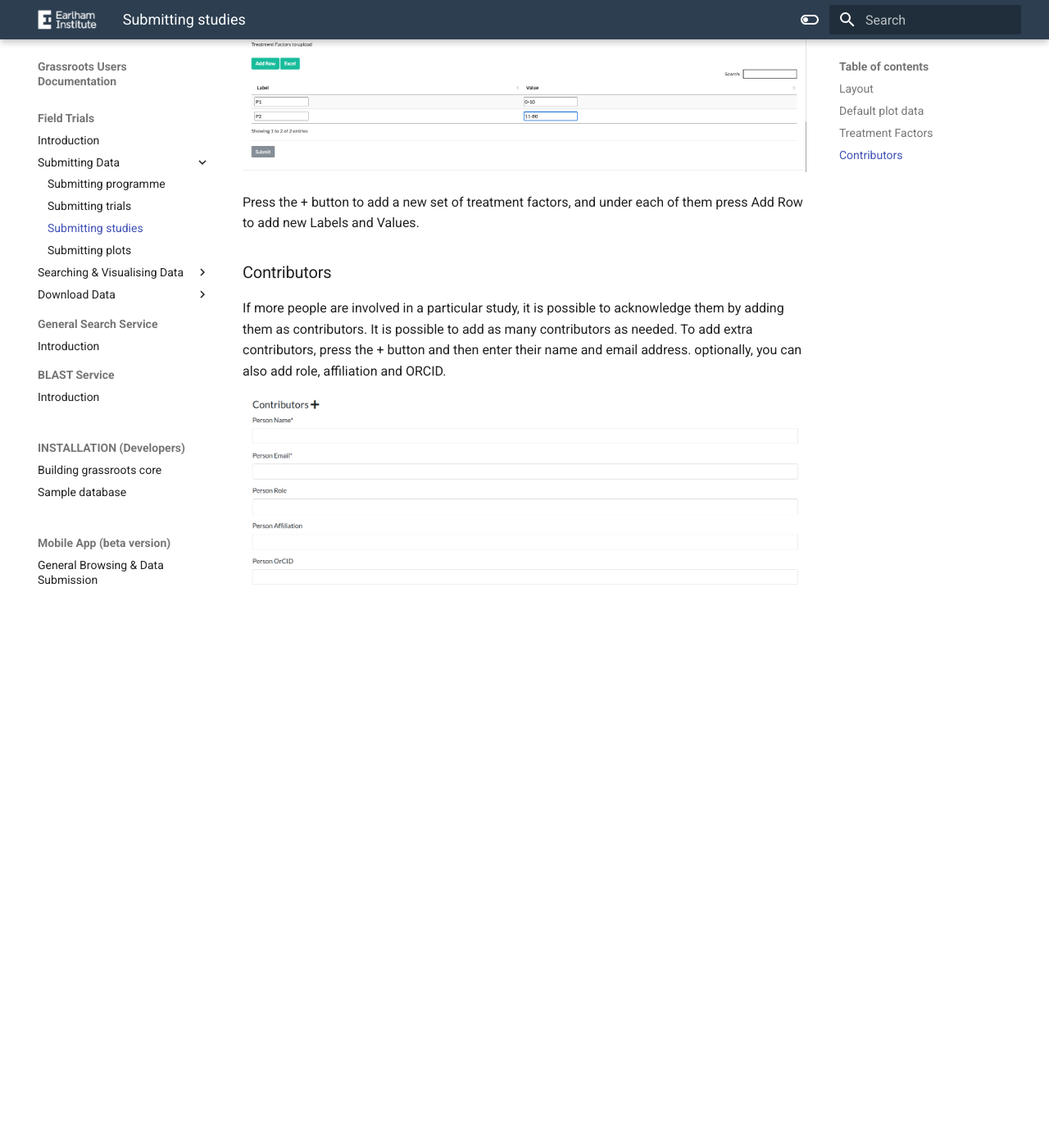
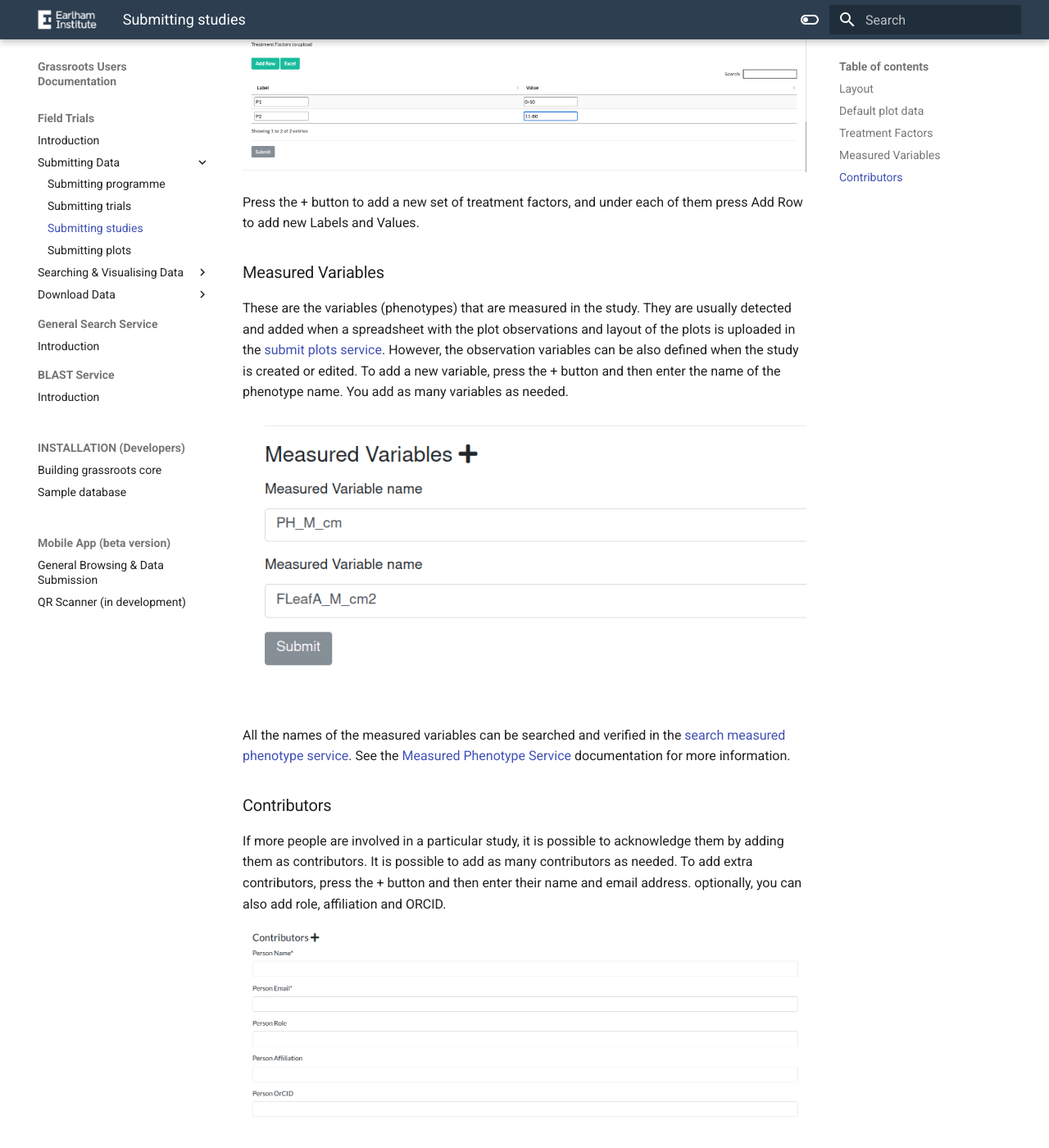
Before and after one commit to DOC-MEX/grassroots_documentation_mkdocs, an MkDocs documentation site: the page built from docs/field_trial/submit_study.md, in a window 1280 px wide and 1400 px high, scrolled down 3867 px. Shown: the whole window at 82% size. Built offline with MkDocs 1.6.1 and Material for MkDocs 9.7.7, drawn with Linux system fonts in a browser that asks for light colours; before the commit the page ends 4617 px from its top, so only the background shows below that.

Commit message:
Update Submit study service (new Measured Variable section)

```diff
--- a/docs/field_trial/submit_study.md
+++ b/docs/field_trial/submit_study.md
@@ -134,6 +134,14 @@ values for each Plot entry row.
 
 Press the + button to add a new set of treatment factors, and under each of them press Add Row to add new Labels and Values.
 
+### Measured Variables
+
+These are the variables (phenotypes) that are measured in the study. They are usually detected and added when a spreadsheet with the plot observations and layout of the plots is uploaded in the [submit plots service](submit_plots.md). However, the observation variables can be also defined when the study is created or edited. To add a new variable, press the + button and then enter the name of the phenotype name. You add as many variables as needed.
+
+![Add Measured Variables](images/10_measured_variables.png)
+
+All the names of the measured variables can be searched and verified in the [search measured phenotype service](https://grassroots.tools/service/field_trial-search_measured_variables). See the [Measured Phenotype Service](search_measured_variables.md) documentation for more information.
+
 ### Contributors
 
 If more people are involved in a particular study, it is possible to acknowledge them by adding them as contributors. It is possible to add as many contributors as needed. To add extra contributors, press the + button and then enter their name and email address. optionally, you can also add role, affiliation and ORCID.
```
Also changed, not shown: docs/field_trial/images/10_measured_variables.png (added).
